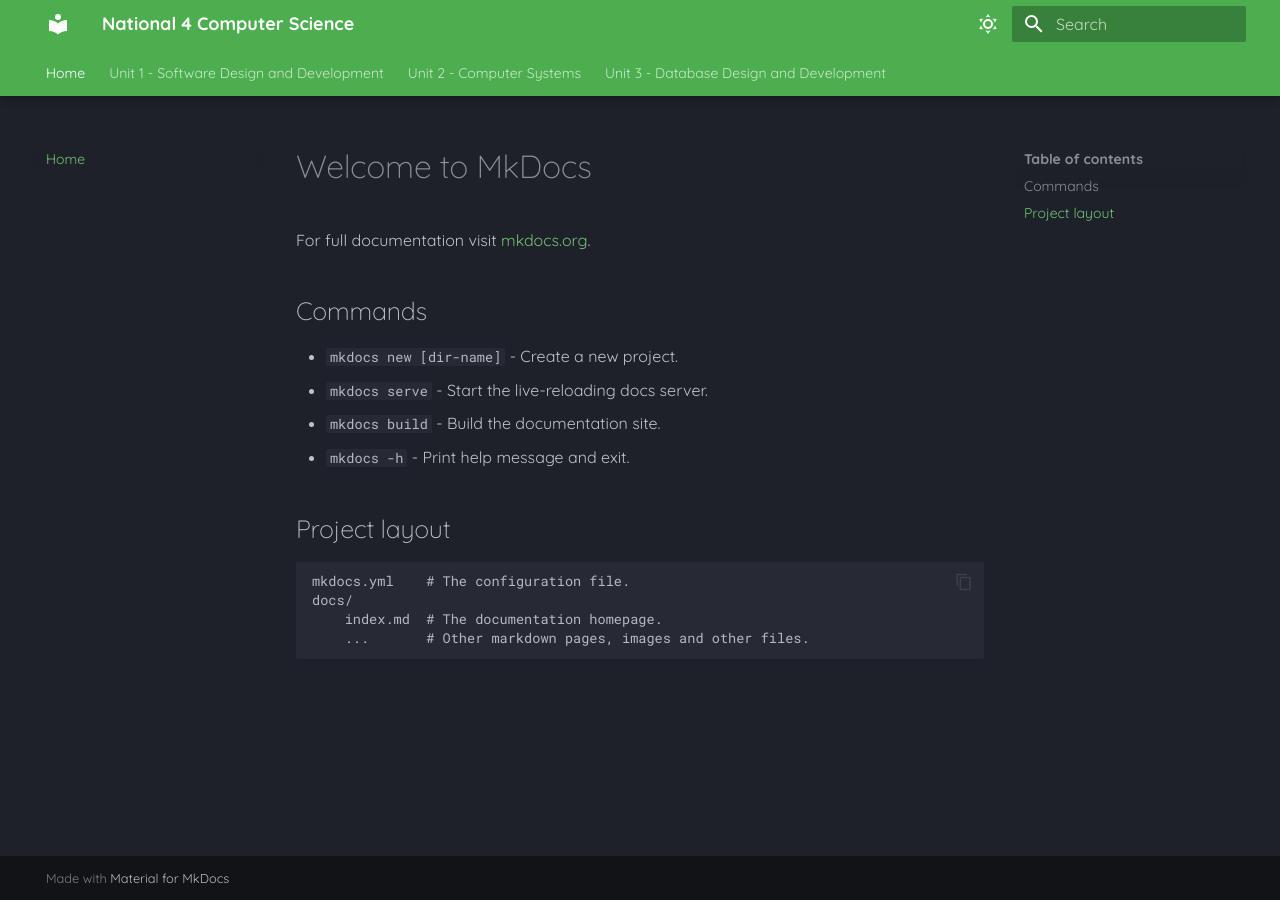
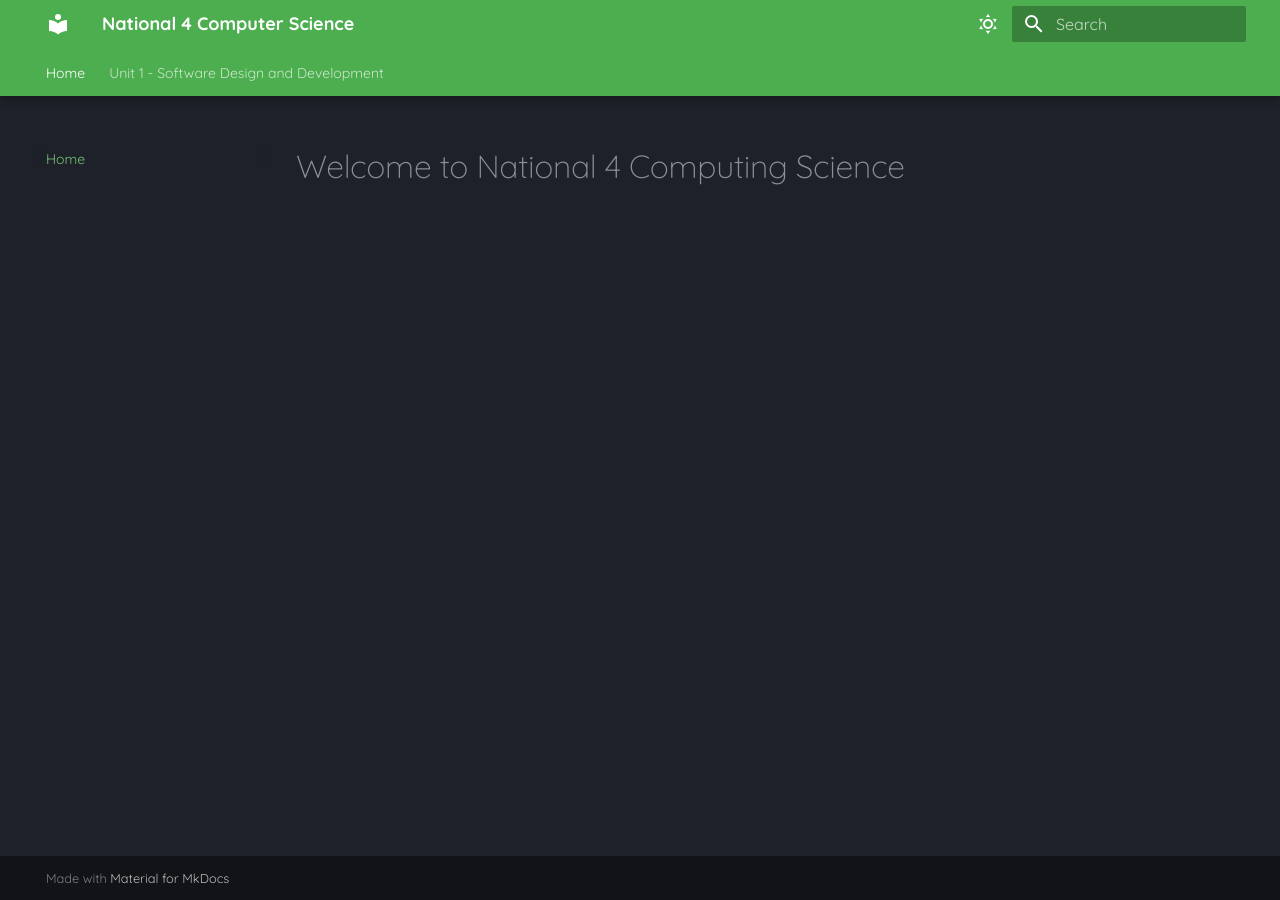
Before and after one commit to Mr-Wood-CS/National-4-Computing-Science, an MkDocs documentation site: the page built from docs/index.md, in a window 1280 px wide. Built offline with MkDocs 1.6.1 and Material for MkDocs 9.7.7, drawn with Linux system fonts in a browser that asks for light colours; part of the change alters nothing that is shown.

Commit message:
Update files

```diff
--- a/docs/index.md
+++ b/docs/index.md
@@ -1,17 +1 @@
-# Welcome to MkDocs
-
-For full documentation visit [mkdocs.org](https://www.mkdocs.org).
-
-## Commands
-
-* `mkdocs new [dir-name]` - Create a new project.
-* `mkdocs serve` - Start the live-reloading docs server.
-* `mkdocs build` - Build the documentation site.
-* `mkdocs -h` - Print help message and exit.
-
-## Project layout
-
-    mkdocs.yml    # The configuration file.
-    docs/
-        index.md  # The documentation homepage.
-        ...       # Other markdown pages, images and other files.
+# Welcome to National 4 Computing Science
--- a/mkdocs.yml
+++ b/mkdocs.yml
@@ -2,54 +2,20 @@ site_name: National 4 Computer Science
 nav:
     - Home: 'index.md'
     - Unit 1 - Software Design and Development:
-      - SDD/index.md
-      - Development Methodologies: 'SDD/1.0-Development-Methodologies.md'
-      - Analysis:
-          - Analysis: 'SDD/2.0-Analysis.md'
-          - Functional Requirements: 'SDD/2.1-Functional-Requirements.md'
+      - 01-SDD/index.md
       - Program Design:
-          - Explanation: 'SDD/3.0-Design.md'
-          - Identifying Data Types and Structures: 'SDD/3.1-Identifying-Data-Types-and-Structures.md'
-          - Structure Diagrams: 'SDD/3.2-Structure-Diagrams.md'
-          - Flowcharts: 'SDD/3.3-Flowcharts.md'
-          - Pseudocode: 'SDD/3.4-Pseudocode.md'
-          - Designing a User Interface: 'SDD/3.5-Designing-a-User-Interface.md'
+          - Flowcharts: '01-SDD/1.1-Flowcharts.md'
       - Software Implementation:
-          - Explanation: 'SDD/4.0-Software-Implementation.md'
-          - Input and Output: 'SDD/4.1-Input-and-Output.md'
-          - Variables and Data Types: 'SDD/4.2-Variables-and-Data-Types.md'
-          - Simple Conditional Statements: 'SDD/4.3-Simple-Conditional-Statements.md'
-          - Complex Conditional Statements: 'SDD/4.4-Complex-Conditional-Statements.md'
-          - Fixed Loops (for): 'SDD/4.5-Fixed-Loops-(for).md'
-          - Conditional Loops (while): 'SDD/4.6-Conditional-Loops-(while).md'
-          - Random (Pre-defined Function): 'SDD/4.7-Random.md'
-          - Length (Pre-defined Function): 'SDD/4.8-Length.md'
-          - Round (Pre-defined Function):  'SDD/4.9-Round.md'
-          - Arrays: 'SDD/4.10-Arrays.md'
-          - Traversing a 1-D array (Standard Algorithms):  'SDD/4.11-Traversing-a-1d-Array.md'
-          - Running Total Within a Loop (Standard Algorithms):  'SDD/4.12-Running-Total-Within-a-Loop.md'
-          - Input Validation (Standard Algorithms):  'SDD/4.13-Input-Validation.md'
+          - Input and Output: '01-SDD/4.1-Input-and-Output.md'
+          - Variables and Data Types: '01-SDD/1.3-Variables-and-Data-Types.md'
+          - Simple Conditional Statements: '01-SDD/1.4-Simple-Conditional-Statements.md'
+          - Fixed Loops (for): '01-SDD/1.5-Fixed-Loops-(for).md'
+          - Conditional Loops (while): '01-SDD/1.6-Conditional-Loops-(while).md'
       - Testing:
-          - Explanation: 'SDD/5.0-Testing.md'
-          - Normal, Extreme and Exceptional Test Data: 'SDD/5.1-Normal-Extreme-and-Exceptional-Test-Data.md'
-          - Types of Errors: 'SDD/5.2-Types-of-Errors.md'
+          - Normal, Extreme and Exceptional Test Data: '01-SDD/1.8-Normal-Extreme-and-Exceptional-Test-Data.md'
       - Evaluation:
-          - Explanantion: 'SDD/6.0-Evaluation.md'
-          - Fitness for Purpose: 'SDD/6.1-Fitness-for-Purpose.md'
-          - Efficient use of Coding Constructs: 'SDD/6.2-Efficient-use-of-Coding-Constructs.md'
-          - Robustness: 'SDD/6.3-Robustness.md'
-          - Readability: 'SDD/6.4-Readability.md'
-          - Evaluation Summary: 'SDD/6.5-Summary-Evaluation.md'
-    - Unit 2 - Computer Systems:
-      - CS/index.md
-    - Unit 3 - Database Design and Development:
-      - DDD/index.md
-      - Analysis:
-        - End User Requirements: 'DDD/1.1-End-User-Requirements.md'
-        - Functional Requirements: 'DDD/1.2-Functional-Requirements.md'
-        - General Data Protection Regulation: 'DDD/1.3-General-Data-Protection-Regulation.md'
-      - Database Design:
-        - Entities and Attributes: 'DDD/2.1-Entities-and-Attributes.md'
+          - Readability: '01-SDD/6.4-Readability.md'
+
 markdown_extensions:
   - admonition
   - pymdownx.details
```
Also changed, not shown: docs/01-SDD/index.md (added).
